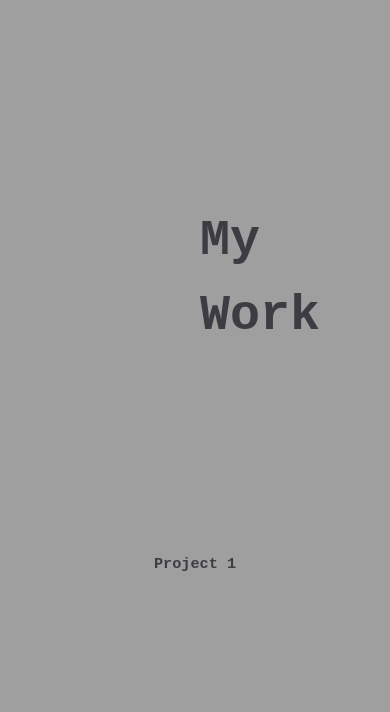
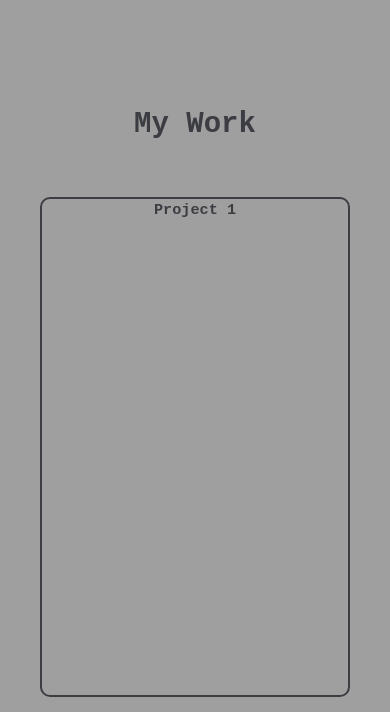
Before and after one commit to dreamsalotl/challenge-2, a plain HTML site: page index.html in a window 390 px wide. Shown: the part 2792-3504 px from the top of the page. Drawn offline with Linux system fonts and the light colour scheme.

Commit message:
edited CSS for better viewing on mobile devices

```diff
--- a/assets/css/style.css
+++ b/assets/css/style.css
@@ -135,7 +135,7 @@
 
 .work h2 {
   font-size: 50px;
-  padding: 200px;
+  padding: 200px 0 50px 0;
 }
 
 .work div {
@@ -159,6 +159,9 @@
 .project-3,
 .project-4 {
   max-width: 1000px;
+  margin: 10px;
+  border:solid 2px var(--tertiary);
+  border-radius: 10px;
 }
 /*
  ----------------Media query section--------------------
@@ -204,6 +207,7 @@
     justify-content: center;
     margin-top: 400px;
    }
+   .work h2,
    .about h2 {
     font-size: 29px;
     padding: 200px 50px 50px 50px;
@@ -218,4 +222,15 @@
     width: 300px;
     font-size: 20px;
   }
+  .work h2 {
+  max-width: 100%;
+  display: flex;
+  flex-direction: column;
+  justify-content: center;
+  padding: 100px 0 0 0;
+  }
+  .projects {
+    max-width: 100%;
+    padding: 40px;
+  }
 }
```
